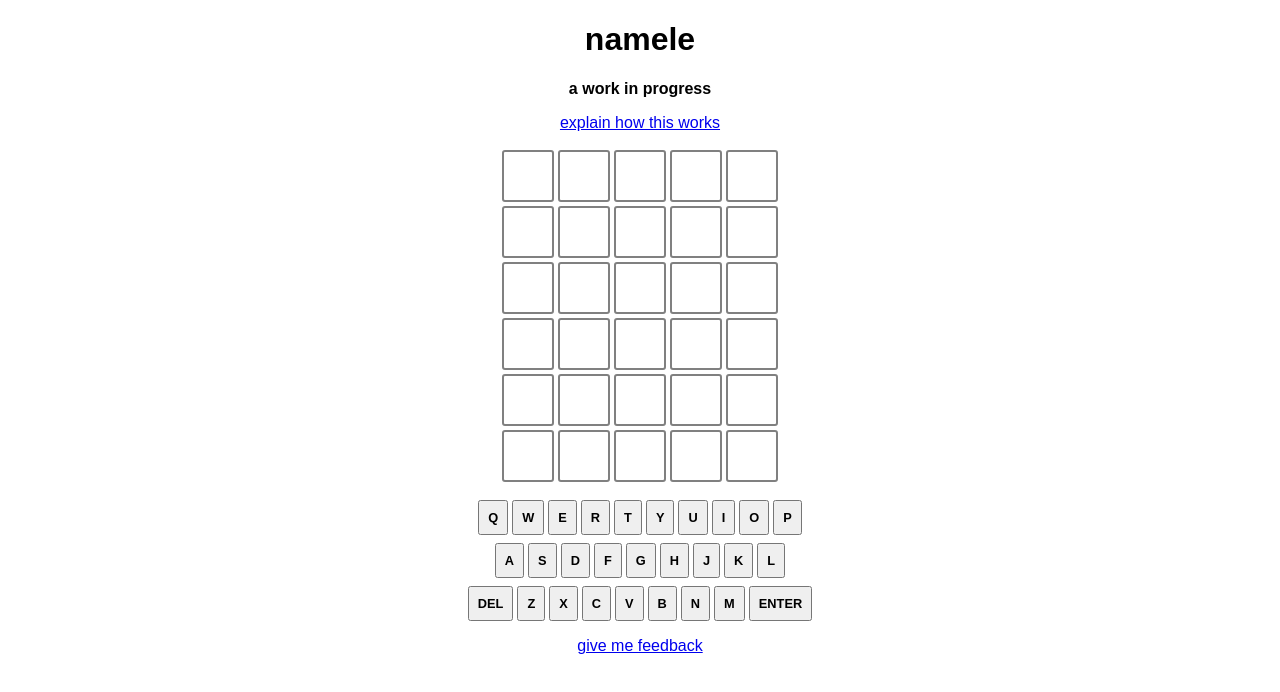
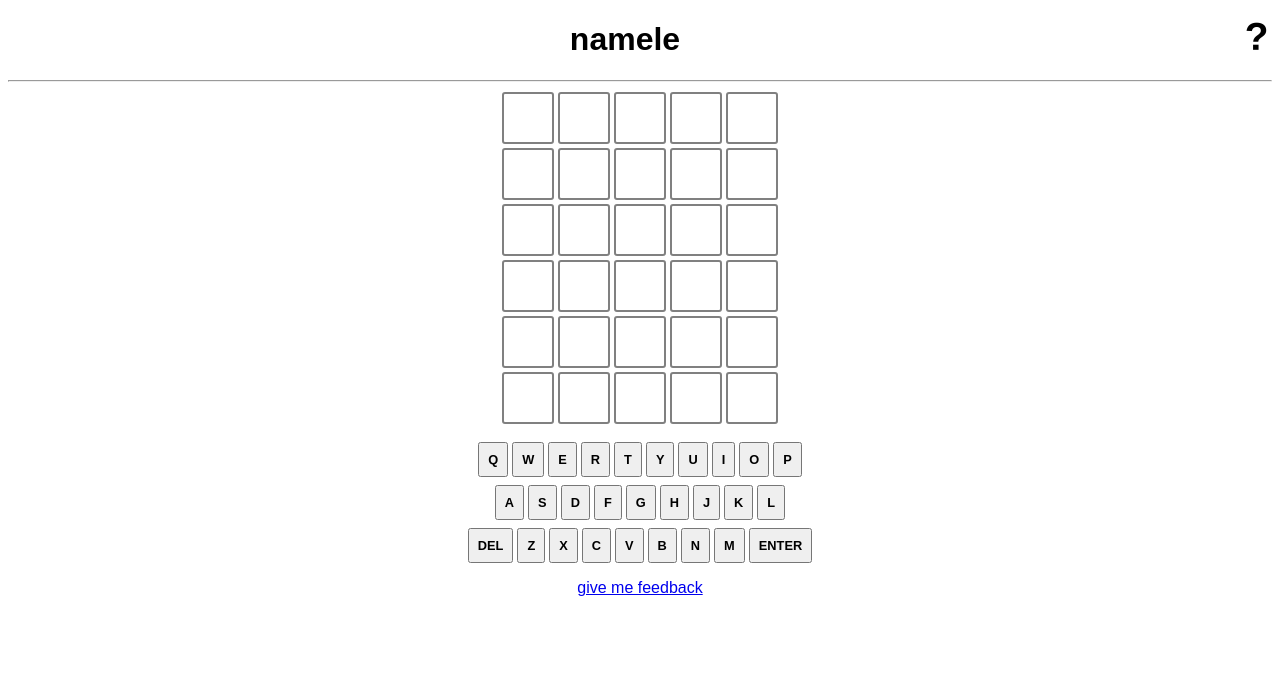
Before and after one commit to julianagar/namele, a plain HTML site: page index.html in a window 1280 px wide. Drawn offline with nearby package versions, Linux system fonts and the light colour scheme.

Commit message:
game ui improvements

```diff
--- a/index.html
+++ b/index.html
@@ -4,6 +4,7 @@
     <meta charset="UTF-8">
     <meta http-equiv="X-UA-Compatible" content="IE=edge">
     <meta name="viewport" content="width=device-width, initial-scale=1.0">
+    <meta name="description" content="wordle but with names">
     <title>namele</title>
     <link rel="stylesheet" href="style.css">
     <link href="https://cdnjs.cloudflare.com/ajax/libs/toastr.js/latest/toastr.min.css" rel="stylesheet"/>
@@ -13,9 +14,18 @@
   />
 </head>
 <body>
-    <h1> namele </h1>
-    <p><strong>a work in progress</strong></p>
-    <p><a href="intro.html">explain how this works</a></p>
+
+    <div class="nav">
+        <h1>
+            namele
+            <a class="alignright" href="intro.html">
+                <img src="question.png" height="30" width="30">
+            </a>
+        </h1>
+    </div>
+
+    <hr>
+
     <div id="game-board"></div>
 
     <div id="keyboard-cont">
--- a/style.css
+++ b/style.css
@@ -63,3 +63,16 @@ img {
     cursor: pointer;
     text-transform: uppercase;
   }
+
+  .aligncenter {
+    float:center;
+  }
+
+  .alignright {
+    float:right;
+
+  }
+
+  .nav {
+
+  }
```
Also changed, not shown: question.png (added).
